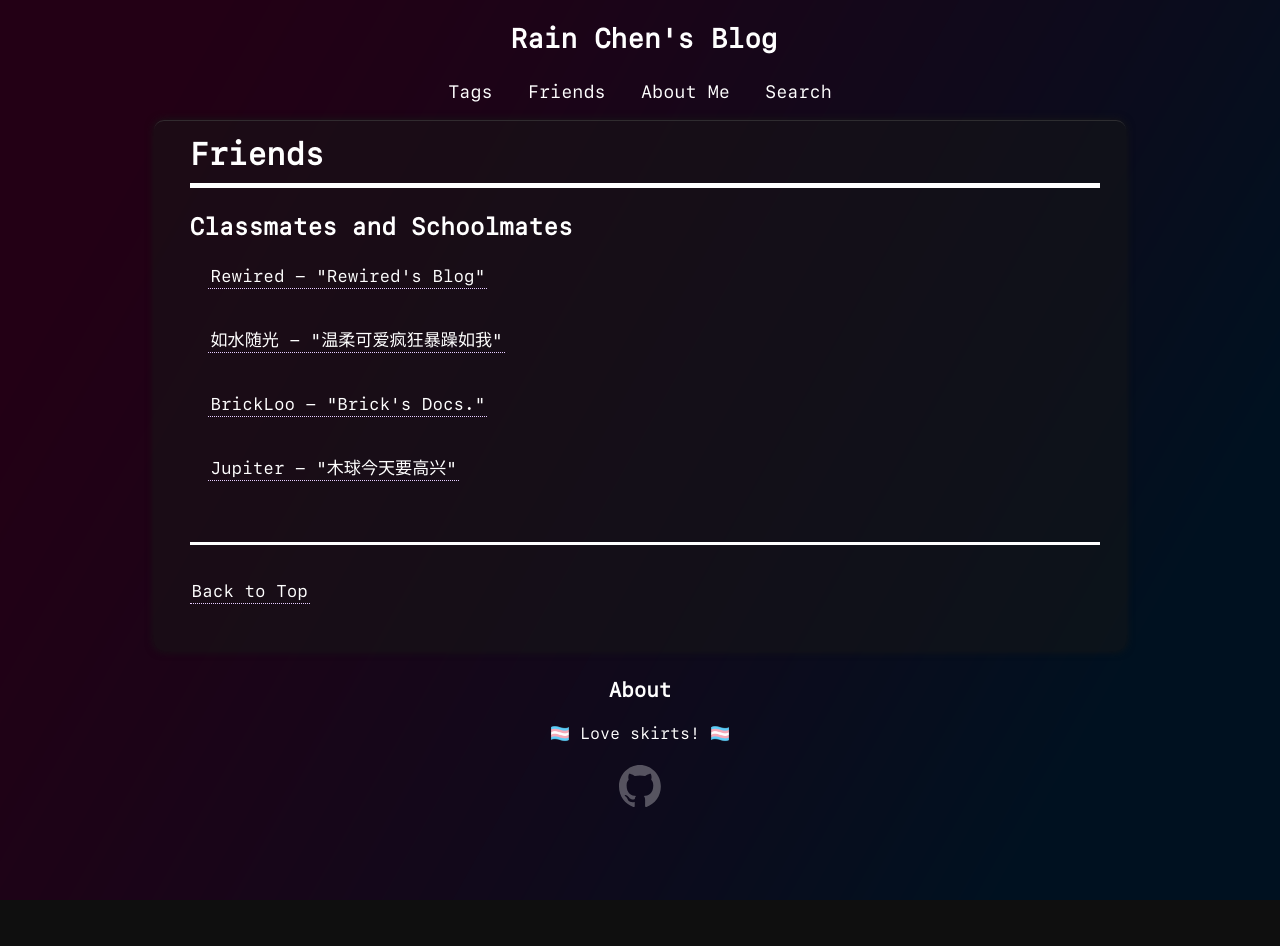
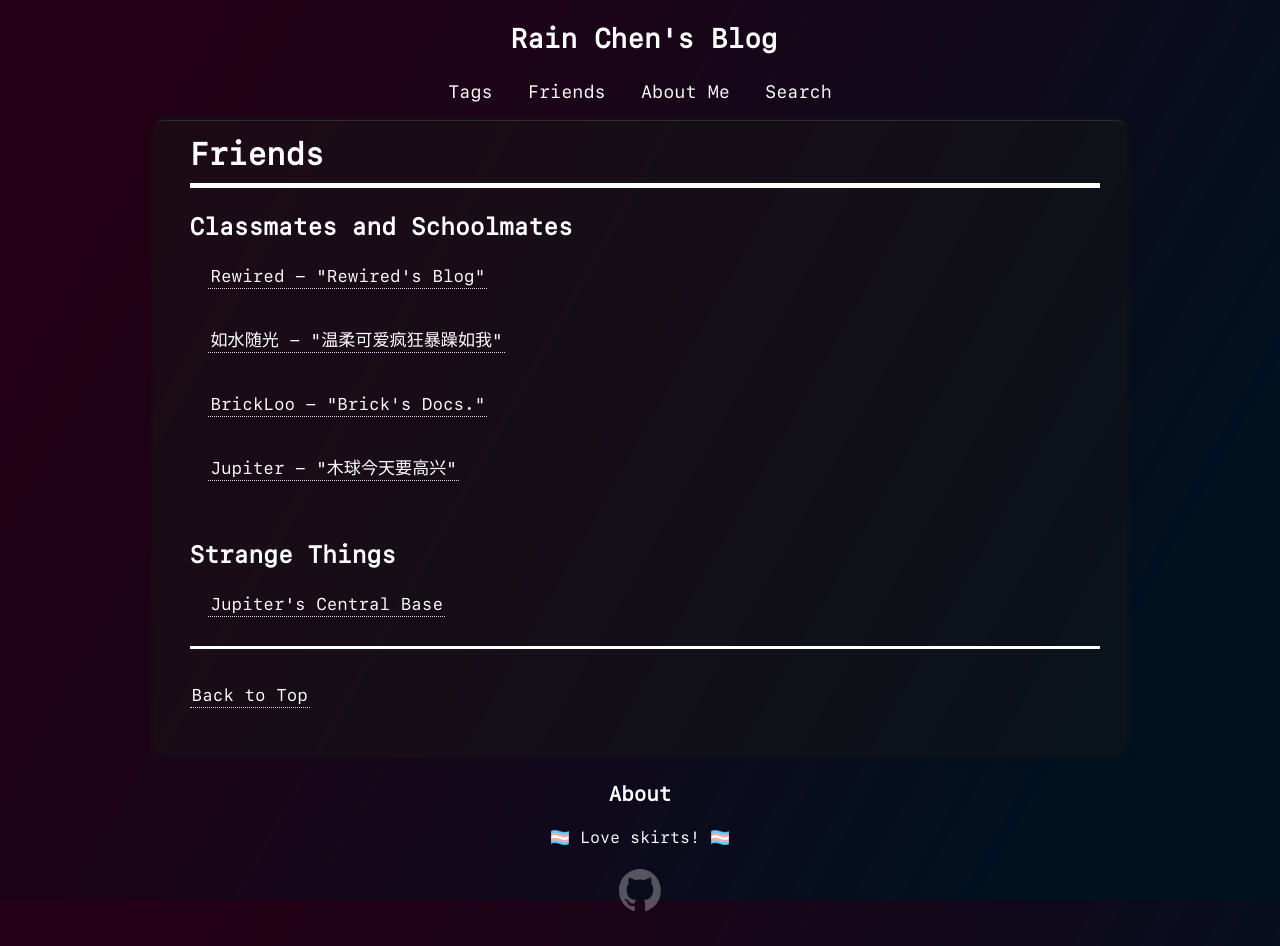
Before and after one commit to CongJyu/CongJyu.github.io, a Jekyll site: the page built from blog/friends/index.html, in a window 1280 px wide. Built offline with Jekyll 4.4.1, drawn with Linux system fonts in a browser that asks for light colours; some web fonts are replaced; comment, search, counter and statistics services are not loaded; before the commit the page ends 900 px from its top, so only the background shows below that.

Commit message:
update friend page

```diff
--- a/blog/friends/index.html
+++ b/blog/friends/index.html
@@ -23,3 +23,13 @@ group: navigation
         Jupiter - "木球今天要高兴"
     </a><br><br>
 </ul>
+
+<h3>
+    Strange Things
+</h3>
+
+<ul class="post-list">
+    <a class="internal" target="#" href="127.0.0.1">
+        Jupiter's Central Base
+    </a>
+</ul>
```
Also changed, not shown: 3 other files.
